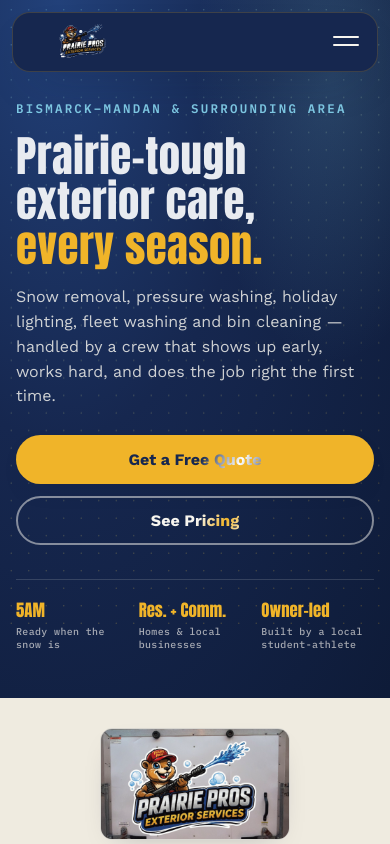
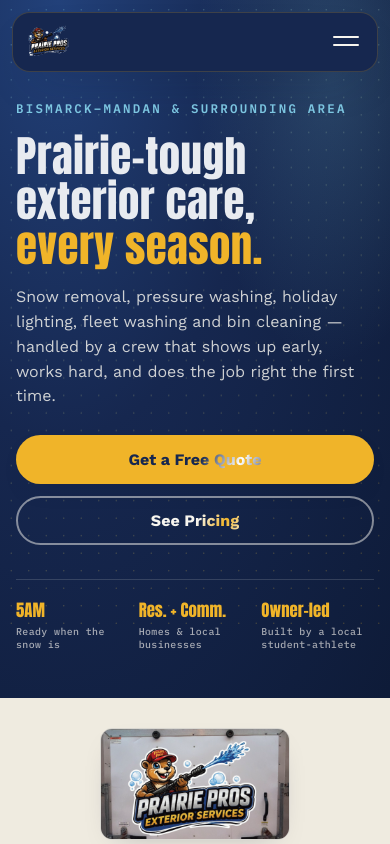
Before and after one commit to thebalazsoliver/prairie-pros, a React (Vite) app: page / in a window 390 px wide. Shown: the top 844 px of the page. Built offline with nearby package versions, Linux system fonts and the light colour scheme.

Commit message:
mobile wiev cardnav fix.

```diff
--- a/src/components/CardNav.css
+++ b/src/components/CardNav.css
@@ -82,11 +82,12 @@
 }
 
 .logo {
-  width: 170px;
-  height: auto;
+  width: auto;
+  height: 44px;
   max-height: 48px;
   display: block;
   object-fit: contain;
+  object-position: left center;
   flex-shrink: 0;
 }
 
@@ -259,14 +260,16 @@
 
 @media (max-width: 768px) {
   .logo {
-    width: 128px;
+    width: auto;
+    height: 38px;
     max-height: 42px;
   }
 }
 
 @media (max-width: 420px) {
   .logo {
-    width: 112px;
+    width: auto;
+    height: 34px;
     max-height: 38px;
   }
 }
```
